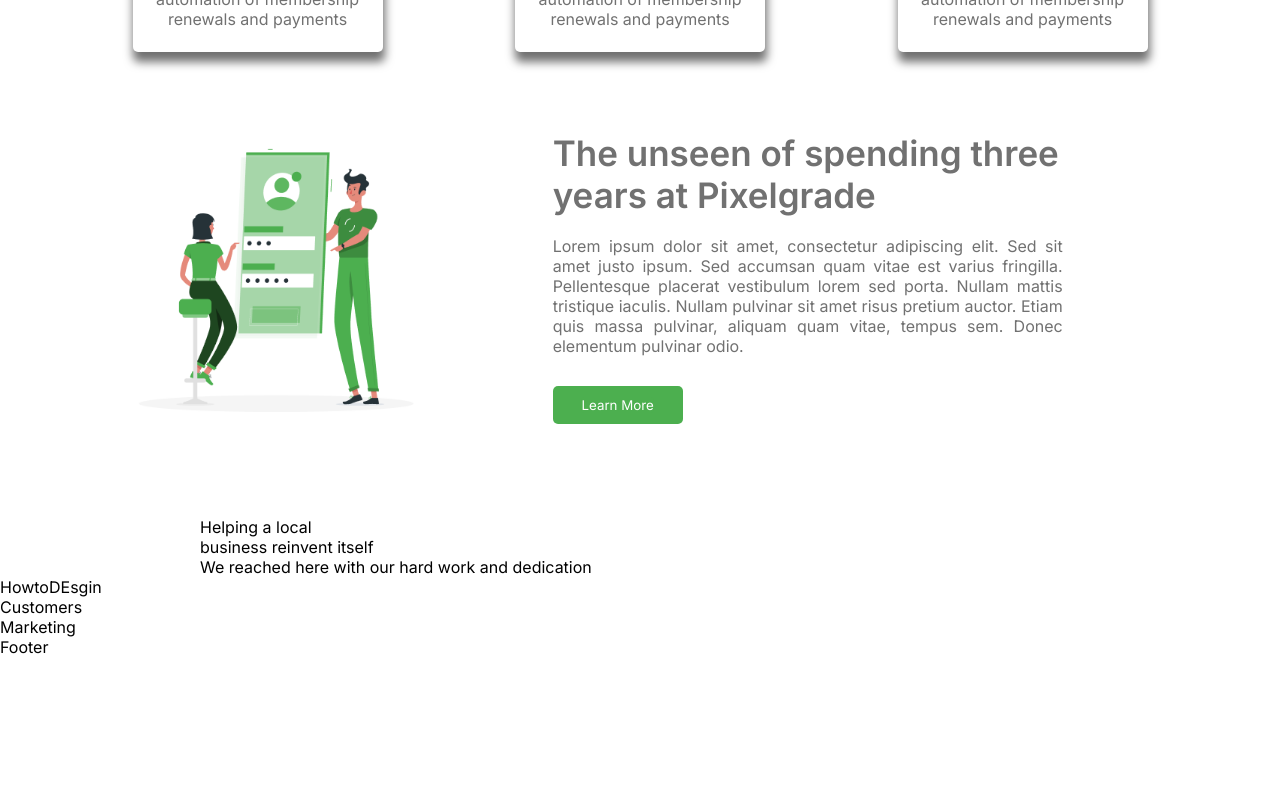
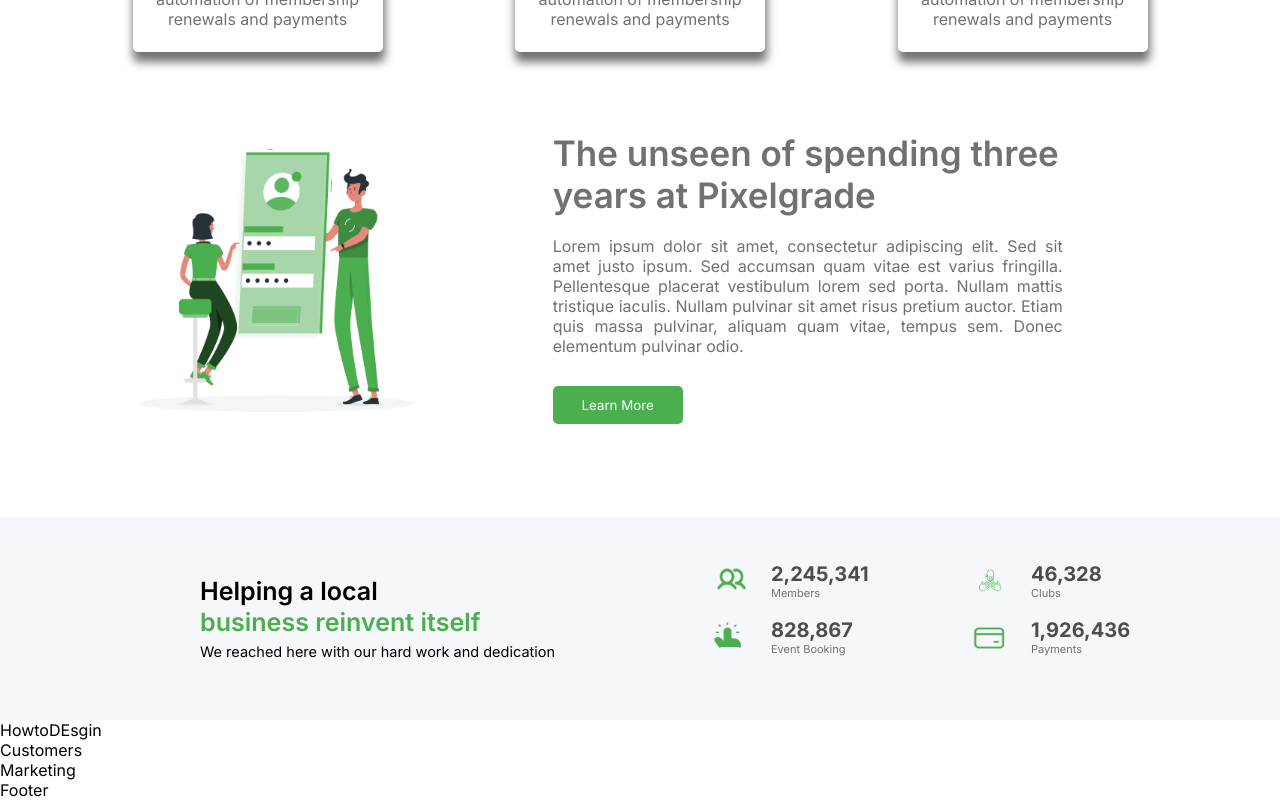
Before and after one commit to A-DILEEP/Landingpage, a React (Create React App) app: page / in a window 1280 px wide. Shown: the part 925-1725 px from the top of the page. Before the commit the page ends 1582 px from the top, so only its background shows below. Built offline with nearby package versions, Linux system fonts and the light colour scheme.

Commit message:
completed helping section with using helping component.js

```diff
--- a/src/components/helping component/HelpingComponent.jsx
+++ b/src/components/helping component/HelpingComponent.jsx
@@ -1,11 +1,21 @@
 import React from 'react'
-
-const HelpingComponent = () => {
+import "./helpingComponent.css";
+const HelpingComponent = ({img,count,text}) => {
   return (
-    <div>
-
+    <div className="helping-component-container">
+      <div className="helping-component-container-left">
+        <img src={img} alt="people" />
+      </div>
+      <div className="helping-component-container-right">
+        <div className="helping-component-container-count">
+          {count}
+        </div>
+        <div className="helping-component-container-text">
+          {text}
+        </div>
+      </div>
     </div>
-  )
+  );
 }
 
 export default HelpingComponent
--- a/src/components/helping component/helpingComponent.css
+++ b/src/components/helping component/helpingComponent.css
@@ -0,0 +1,26 @@
+.helping-component-container{
+    display: flex;
+    width: 180px;
+    height: 43px;
+    margin-left: 80px;
+    justify-content: left;
+    color:#4d4d4d;
+}
+.helping-component-container-right{
+    margin-left: 20px;
+}
+
+.helping-component-container-text{
+    font-weight:400;
+    color:var(--mintext-bg);
+    font-size: 11px;
+}
+.helping-component-container-count{
+    font-weight: 700;
+    font-size: 20px;
+}
+.helping-component-container-left img{
+    width: 45px;
+    height: 40px;
+
+}
--- a/src/containers/helping/Helping.jsx
+++ b/src/containers/helping/Helping.jsx
@@ -1,6 +1,10 @@
-import React from 'react'
-import './helping.css'
-import HelpingComponent from '../../components/helping component/HelpingComponent'
+import React from "react";
+import "./helping.css";
+import HelpingComponent from "../../components/helping component/HelpingComponent";
+import h1 from "../../assets/h1.png";
+import h2 from "../../assets/h2.png";
+import h3 from "../../assets/h3.png";
+import h4 from "../../assets/h4.png";
 const Helping = () => {
   return (
     <div className="helping">
@@ -13,13 +17,13 @@
         </div>
       </div>
       <div className="helping-right">
-        <HelpingComponent />
-        <HelpingComponent />
-        <HelpingComponent />
-        <HelpingComponent />
+        <HelpingComponent img={h1} text="Members" count="2,245,341" />
+        <HelpingComponent img={h2} text="Clubs" count="46,328" />
+        <HelpingComponent img={h3} text="Event Booking" count="828,867" />
+        <HelpingComponent img={h4} text="Payments" count="1,926,436" />
       </div>
     </div>
   );
-}
+};
 
 export default Helping;
--- a/src/containers/helping/helping.css
+++ b/src/containers/helping/helping.css
@@ -1,6 +1,32 @@
 .helping{
     display: flex;
+    width: 100%;
+    height: 203px;
+    background-color: var( --silver-bg);
+    align-items: center;
+
 }
 .helping-left{
     margin-left: 200px;
+    width: 376px;
+    height: 84.57px;
+    line-height: 30.6px;
 }
+.helping-left-heading{
+    font-weight: 600;
+    font-size: 25.06px;
+}
+.helping-left-heading span{
+    color:var(--color-green);
+}
+.helping-left-text{
+    font-weight: 400;
+    font-size: 14.5px;
+}
+.helping-right{
+    display: grid;
+    grid-template-columns: auto auto;
+    width: 375.88px;
+    height: 113.84px;
+    margin-left: 50px;
+}
--- a/src/index.css
+++ b/src/index.css
@@ -2,7 +2,7 @@
 :root{
     --color-green:#4CAF4F;
     --font-family:"Inter", sans-serif;
-    --mintext-bg:#4D4D4D;
+    --min-bg:#4D4D4D;
     --silver-bg:#F5F7FA;
     --mintext-bg:#717171;
 }
```
